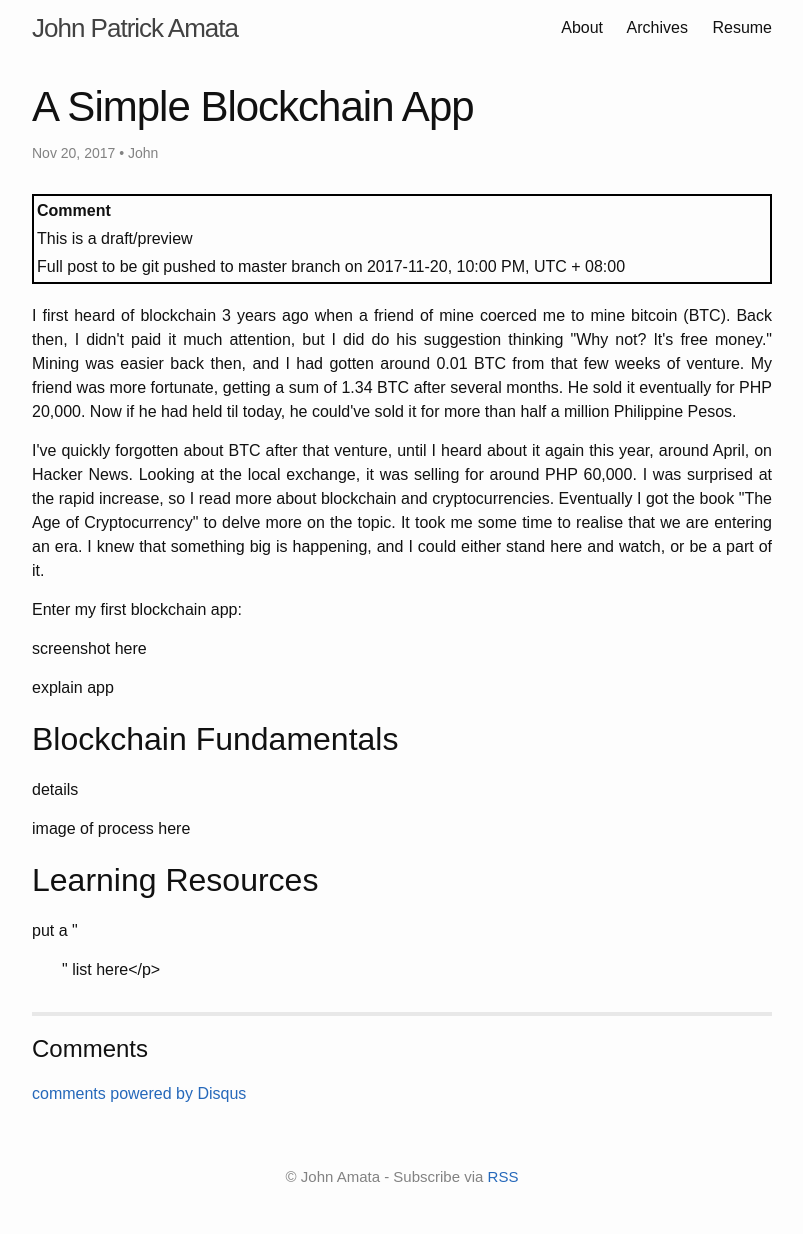
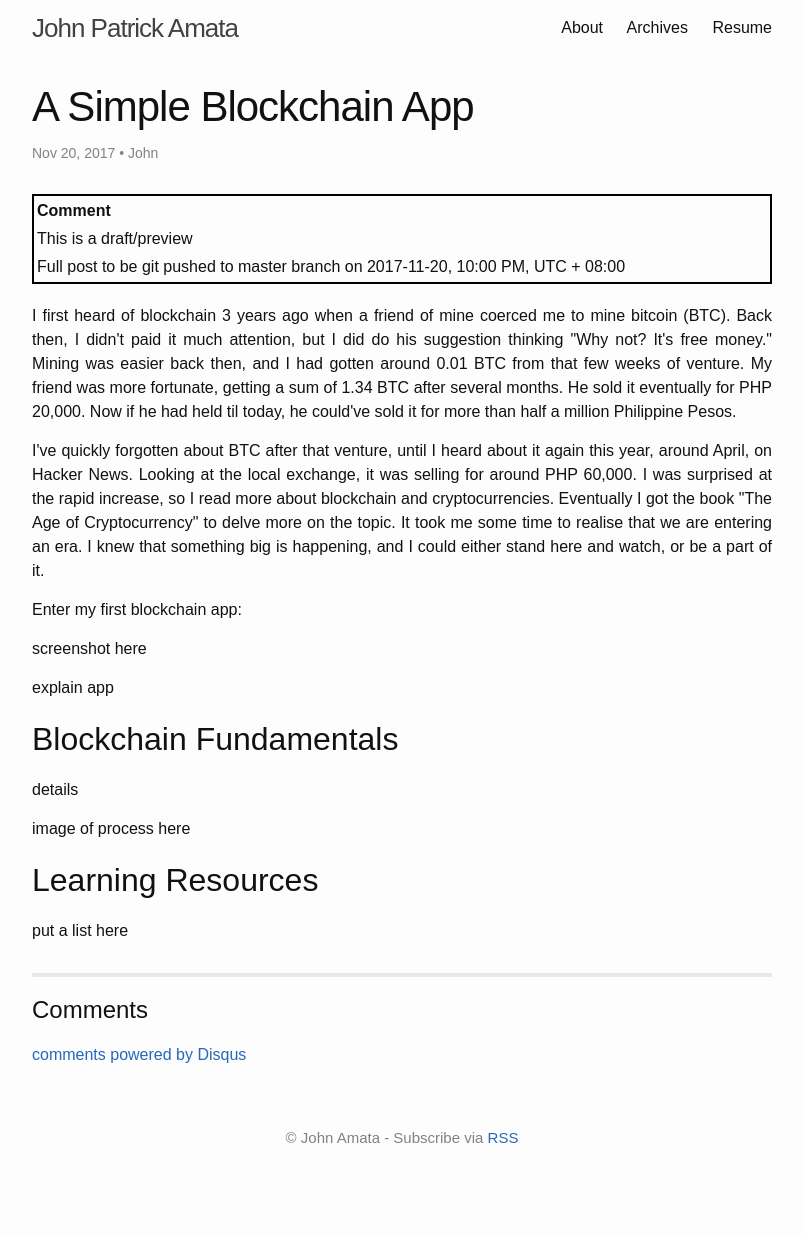
Before and after one commit to jpamata/jpamata.github.io, a Jekyll site: the page built from _posts/2017-11-20-a-simple-blockchain-app.md, in a window 1280 px wide. Shown: the whole page, without its empty margins (238-1041 px from the left). Built offline with Jekyll 4.4.1, drawn with Linux system fonts in a browser that asks for light colours; comment, search, counter and statistics services are not loaded; after the commit the page ends 1195 px from its top, so only the background shows below that.

Commit message:
Update 2017-11-20-a-simple-blockchain-app.md

```diff
--- a/_posts/2017-11-20-a-simple-blockchain-app.md
+++ b/_posts/2017-11-20-a-simple-blockchain-app.md
@@ -28,4 +28,4 @@ description: A few things on the first blockchain app I made.
 <p align="justify">details</p>
 <p align="justify">image of process here</p>
 <h2>Learning Resources</h2>
-<p align="justify">put a "<ul>" list here</p>
+<p align="justify">put a list here</p>
```
